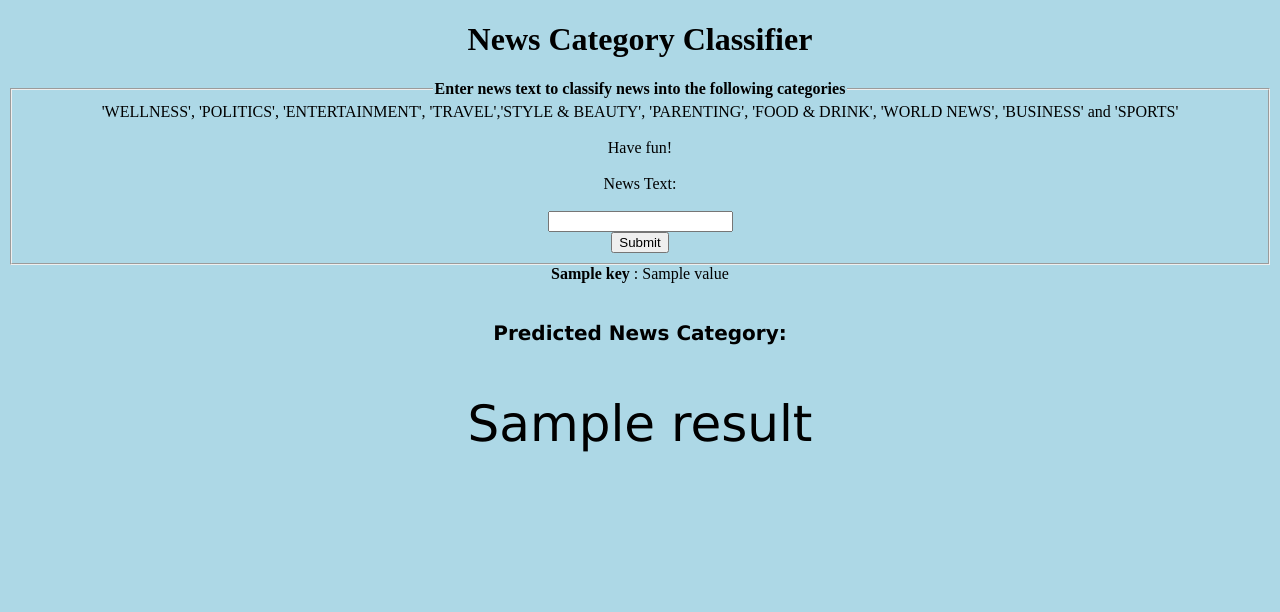
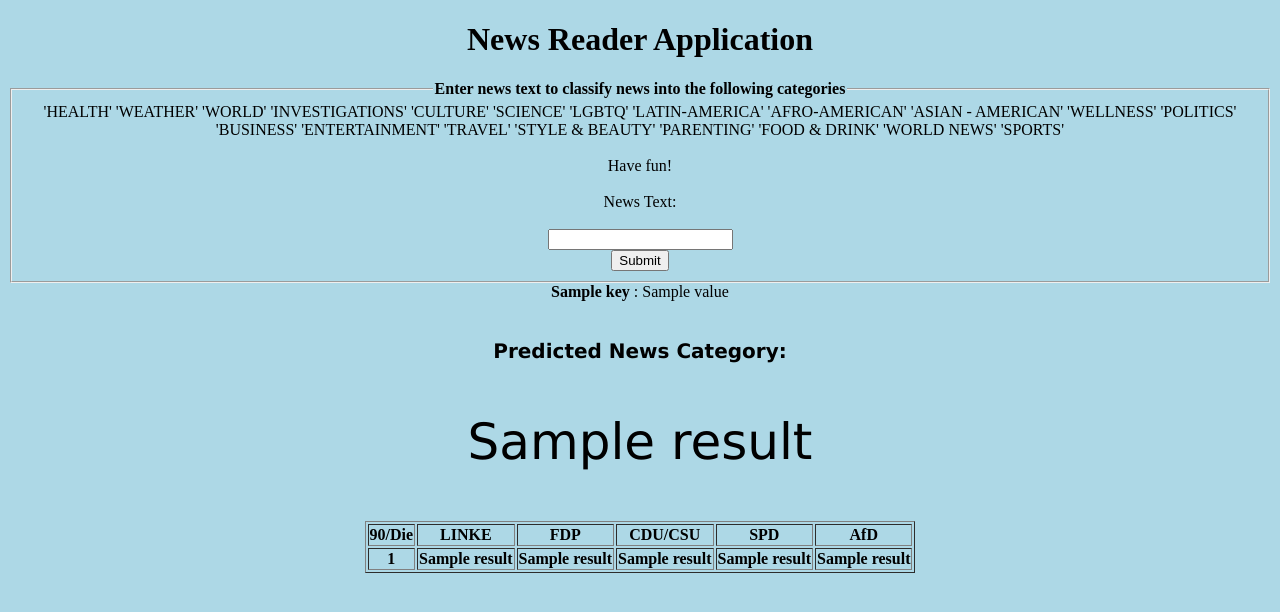
Before and after one commit to almondCabbage/news_classifier_web_app, a Flask app: template templates/main.html in a window 1280 px wide. Shown: the top 612 px of the page. Run offline with Flask 2, Linux system fonts and the light colour scheme; the template is opened without the code that fills it: most values are stand-ins (such as "Sample title", 1, 10 or a date in 2020); lists and menus that the app fills with data are empty; parts of the project's set-up code (start-up, migrations or seed data) failed here and were passed over.

Commit message:
first commit

```diff
--- a/app.py
+++ b/app.py
@@ -1,6 +1,11 @@
 import flask
 import pickle
-
+from sklearn.pipeline import Pipeline
+from sklearn.model_selection import GridSearchCV
+from sklearn.linear_model import SGDClassifier
+from sklearn.feature_extraction.text import HashingVectorizer
+from sklearn.linear_model import SGDRegressor
+from sklearn.multioutput import MultiOutputRegressor
 
 # Use pickle to load in the pre-trained model.
 with open(f'model/tfidf_vectorizer.pkl', 'rb') as file:
@@ -9,11 +14,16 @@ with open(f'model/tfidf_vectorizer.pkl', 'rb') as file:
 with open(f'model/classifier.pkl', 'rb') as file:
     classifier = pickle.load(file)
 
+
+
+with open(f'model/applause_regressor.pkl', 'rb') as file:
+    applause_regressor = pickle.load(file)
+
 def predict_category(text):
     result = classifier.predict(tfidf_vectorizer.transform([text]))
     return(result[0])
 
-
+parties = ['90/Die', 'LINKE', 'FDP', 'CDU/CSU', 'SPD', 'AfD']
 
 app = flask.Flask(__name__, template_folder='templates')
 
@@ -26,10 +36,13 @@ def main():
         news_text = flask.request.form['news_text']
         prediction = predict_category(news_text)
 
-
+        applause_value = applause_regressor.predict(["news_text"])
+        abc = []
+        for p,applause in zip(parties,applause_value.T):
+            abc.append(f'applause_predicted-{p} ='+ str(applause))
         return flask.render_template('main.html',
                                      original_input={'News Text':news_text},
-                                     result=prediction)
+                                     result=[prediction, abc])
 
 
 
--- a/templates/main.html
+++ b/templates/main.html
@@ -1,8 +1,8 @@
 <!DOCTYPE html>
 <html>
 	<head>
-		<title>News Classifier</title>
-		<center><h1>News Category Classifier</h1></center>
+		<title>News Reader</title>
+		<center><h1>News Reader Application</h1></center>
 		<style>
 body {
   background-color: lightblue;
@@ -28,8 +28,10 @@ p {
 			<b>Enter news text to classify news into the following categories</b>
 		</legend>
 
-		'WELLNESS', 'POLITICS', 'ENTERTAINMENT', 'TRAVEL','STYLE & BEAUTY',
-		'PARENTING', 'FOOD & DRINK', 'WORLD NEWS', 'BUSINESS' and 'SPORTS'
+		'HEALTH' 'WEATHER' 'WORLD' 'INVESTIGATIONS' 'CULTURE' 'SCIENCE' 'LGBTQ'
+ 'LATIN-AMERICA' 'AFRO-AMERICAN' 'ASIAN - AMERICAN' 'WELLNESS' 'POLITICS'
+ 'BUSINESS' 'ENTERTAINMENT' 'TRAVEL' 'STYLE & BEAUTY' 'PARENTING'
+ 'FOOD & DRINK' 'WORLD NEWS' 'SPORTS'
 		<br><br>
 
 		Have fun!
@@ -54,7 +56,25 @@ p {
 		<br>
 		<br>
 		<p style="font-size:20px"><b>Predicted News Category: </b></p>
-		<p style="font-size:50px">{{ result }}</p>
+		<p style="font-size:50px">{{ result[0] }}</p>
+		<table border='1'>
+			<tr>
+				<th>90/Die</th>
+				<th>LINKE </th>
+				<th>FDP </th>
+				<th>CDU/CSU</th>
+				<th>SPD </th>
+				<th>AfD </th>
+			</tr>
+			<tr>
+				<th>{{ result[1][0] }}</th>
+				<th>{{ result[1][1] }}</th>
+				<th>{{ result[1][2] }}</th>
+				<th>{{ result[1][3] }}</th>
+				<th>{{ result[1][4] }}</th>
+				<th>{{ result[1][5] }}</th>
+			</tr>
+		</table>
 	{% endif %}
 </div>
 </body>
```
Also changed, not shown: 2 other files.
